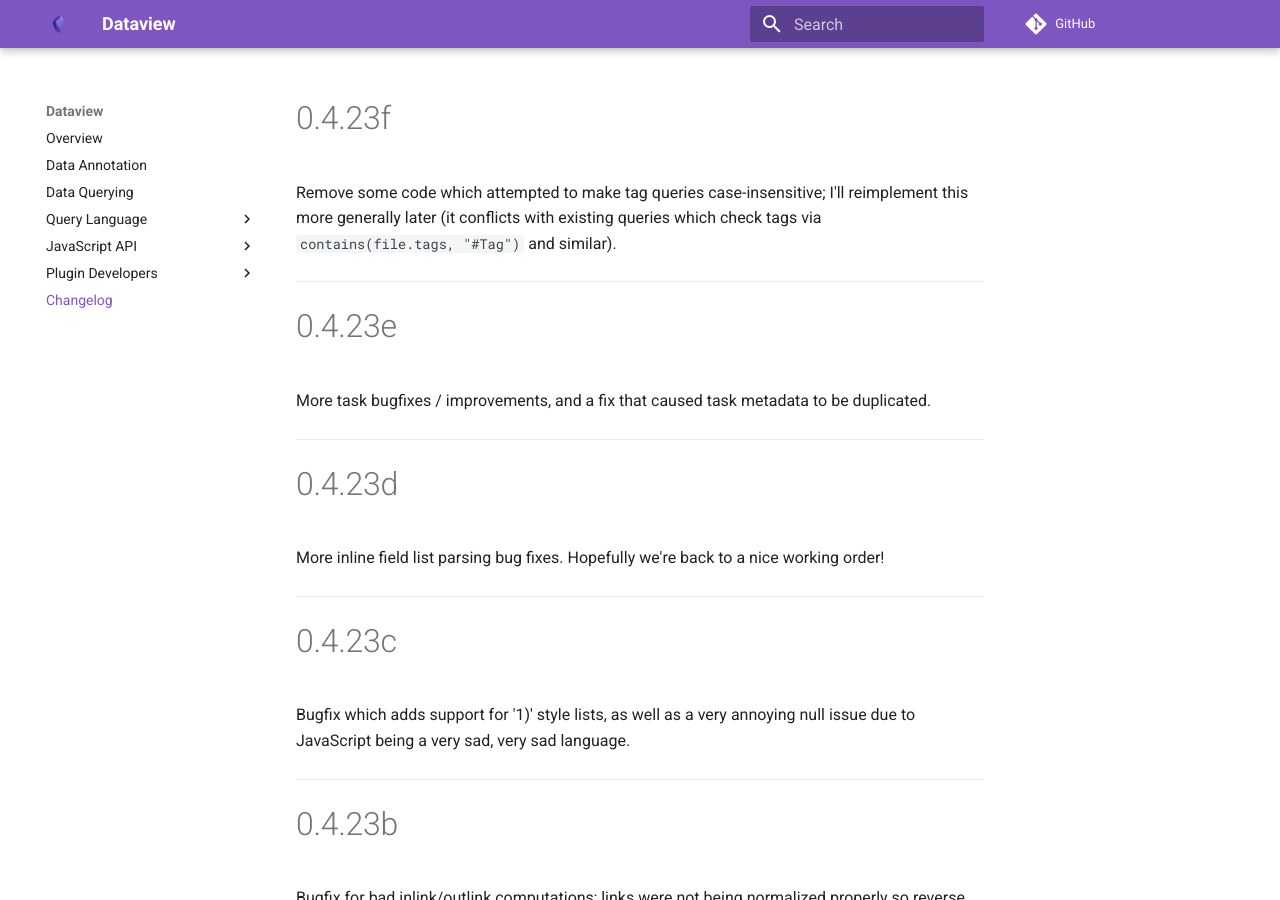
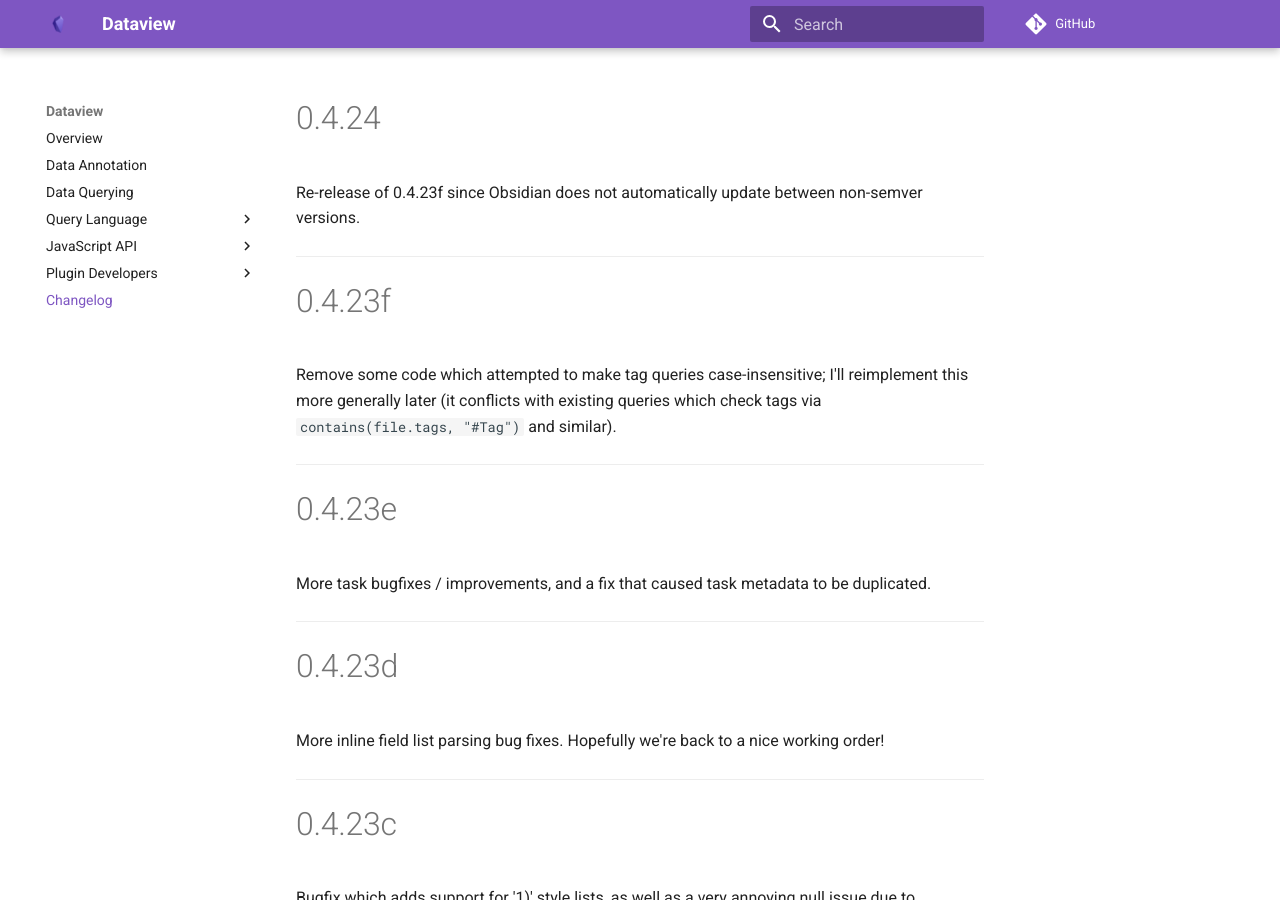
Before and after one commit to blacksmithgu/obsidian-dataview, an MkDocs documentation site: the page built from docs/docs/changelog.md, in a window 1280 px wide and 900 px high. Built offline with MkDocs 1.6.1 and Material for MkDocs 9.7.7, drawn with Linux system fonts in a browser that asks for light colours; comment, search, counter and statistics services are not loaded.

Commit message:
Auto-release 0.4.24

```diff
--- a/docs/docs/changelog.md
+++ b/docs/docs/changelog.md
@@ -1,3 +1,9 @@
+# 0.4.24
+
+Re-release of 0.4.23f since Obsidian does not automatically update between non-semver versions.
+
+---
+
 # 0.4.23f
 
 Remove some code which attempted to make tag queries case-insensitive; I'll reimplement this more generally later (it
--- a/package.json
+++ b/package.json
@@ -1,6 +1,6 @@
 {
   "name": "obsidian-dataview",
-  "version": "0.4.23f",
+  "version": "0.4.24",
   "description": "Advanced data views for Obsidian.md.",
   "main": "lib/index.js",
   "types": "lib/index.d.ts",
--- a/versions.json
+++ b/versions.json
@@ -72,5 +72,6 @@
   "0.4.23c": "0.12.0",
   "0.4.23d": "0.12.0",
   "0.4.23e": "0.12.0",
-  "0.4.23f": "0.12.0"
+  "0.4.23f": "0.12.0",
+  "0.4.24": "0.12.0"
 }
```
Also changed, not shown: CHANGELOG.md, manifest.json.
